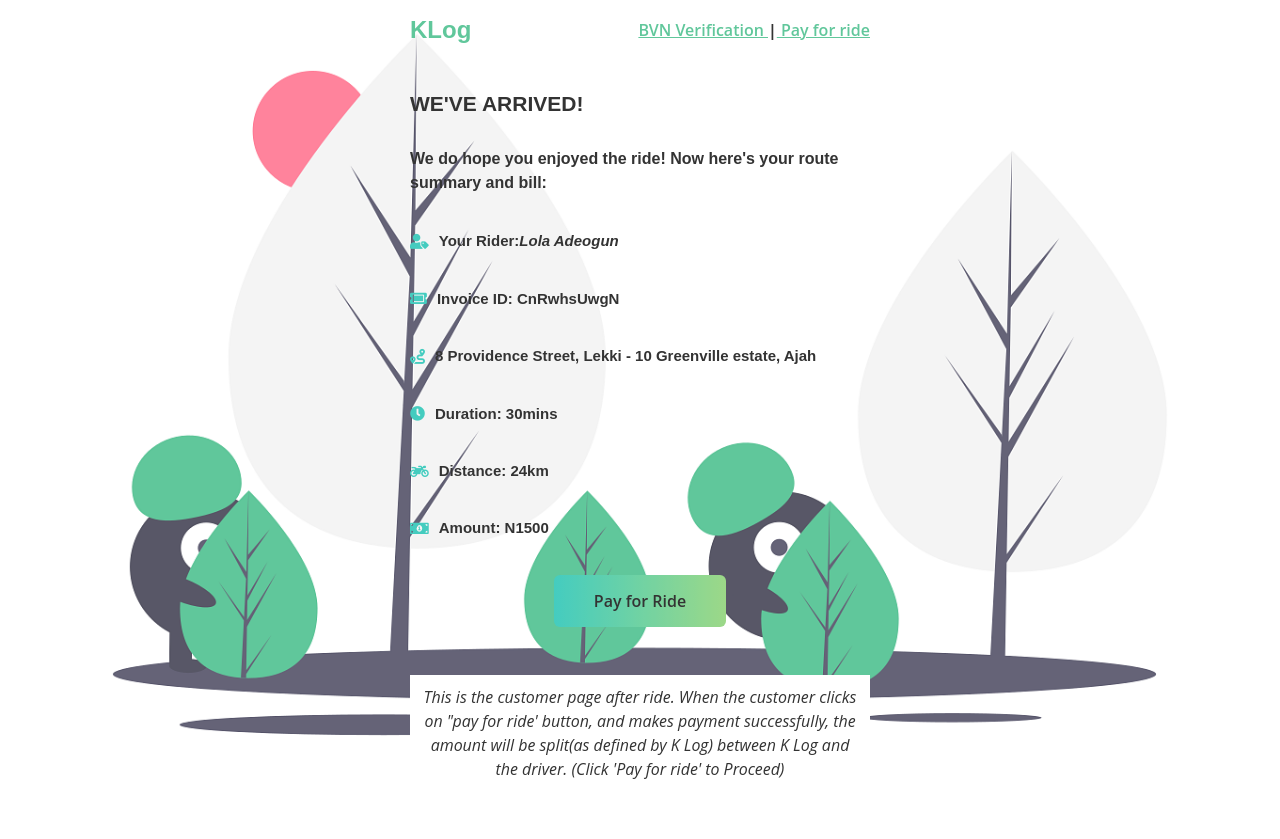
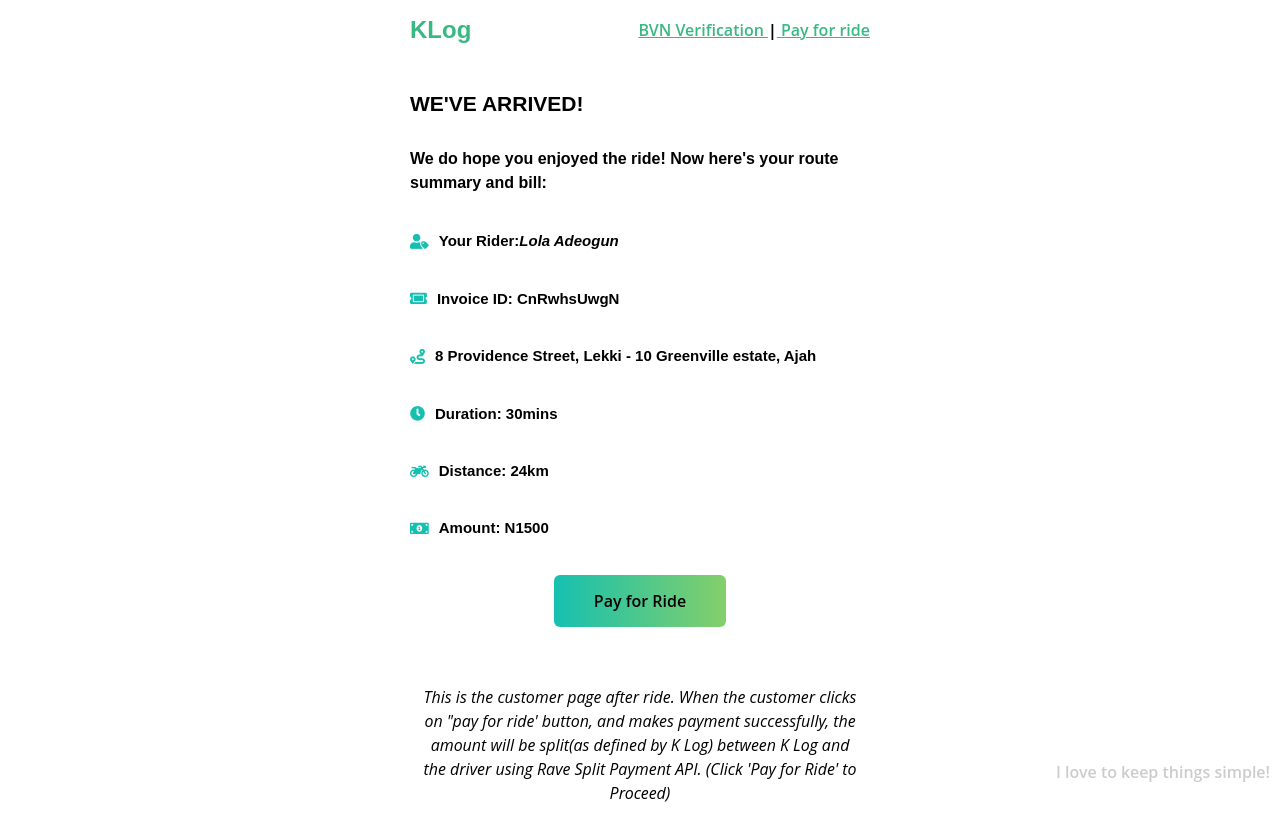
Before and after one commit to iamendy/KEM_Logistics, a Vue app: page /split-payment in a window 1280 px wide. Before the commit the page ends 815 px from the top, so only its background shows below. Built offline with nearby package versions, Linux system fonts and the light colour scheme.

Commit message:
testing with live keys

```diff
--- a/public/index.html
+++ b/public/index.html
@@ -18,6 +18,7 @@
 </noscript>
 <div class="bg">
 <div id="app"></div>
+    <div class="simple"> <p><a href="https://twitter.com/endeking"> I love to keep things simple! </a></p></div>
 </div>
 <!-- Rave API -->
 <script type="text/javascript" src="https://ravesandboxapi.flutterwave.com/flwv3-pug/getpaidx/api/flwpbf-inline.js"></script></body>
--- a/src/assets/styles.css
+++ b/src/assets/styles.css
@@ -15,19 +15,6 @@ body {
     background: #fff;
     padding: 10px;
     text-align: center
-}
-.bg {
-    /* The image used */
-    background-image: url("./undraw_not_found_60pq.png");
-
-    /* Full height */
-    height: 100%;
-
-    /* Center and scale the image nicely */
-    background-position: center;
-    background-repeat: no-repeat;
-    background-size: cover;
-    opacity: 0.8;
 }
 #app {
     box-sizing: border-box;
@@ -82,6 +69,28 @@ strong {
 div .btn-wrapper{
     margin-top: 10px;
     text-align: center;
+}
+.bg{
+    height: 100%;
+}
+.center{
+    font-size: 50px;
+    font-weight: 700;
+    display: flex;
+    justify-content: center;
+}
+.simple{
+    position: absolute;
+    bottom: 0;
+    right: 10px;
+    color: #ccc;
+}
+.simple p a{
+    text-decoration: none;
+    color: unset;
+}
+.simple p a:hover{
+    color: initial;
 }
 .-text-primary {
     color: #39b982;
--- a/src/components/NotificationContainer.vue
+++ b/src/components/NotificationContainer.vue
@@ -32,5 +32,6 @@
         font-weight: 600;
         box-shadow: 2px 2px #39b982;
         width: 300px;
+        z-index: 1000;
     }
 </style>
--- a/src/store.js
+++ b/src/store.js
@@ -18,8 +18,8 @@ export default new Vuex.Store({
             country: 'Nigeria',
             currency: 'NGN',
         },
-        public_key: 'FLWPUBK-8c95ebea5cae616a1504fc0ba4b92ba4-X', //For payment processing
-        secret: 'FLWSECK_TEST-d60af79fbfe92041372aebda9dffadff-X', //for BVN Verification
+        public_key: 'FLWPUBK-d35406e9f177ea2f4205680aafe0f239-X', //For payment processing
+        secret: 'FLWSECK-114ccc07bb309dc90e6aa2084e92354a-X', //for BVN Verification
         bvn: {},
     },
     mutations: {
--- a/src/views/Payment.vue
+++ b/src/views/Payment.vue
@@ -18,9 +18,8 @@
         <br> <br>
         <div class="info">
             <i> This is the customer page after ride. When the customer clicks on "pay for ride' button,
-            and makes
-            payment successfully, the amount will be split(as defined by K Log) between K Log and the driver. (Click
-            'Pay for ride' to Proceed)</i>
+            and makes payment successfully, the amount will be split(as defined by K Log) between K Log and the driver using Rave Split Payment API. (Click
+            'Pay for Ride' to Proceed) </i>
         </div>
         <br>
     </div>
--- a/src/views/PaymentOK.vue
+++ b/src/views/PaymentOK.vue
@@ -1,8 +1,10 @@
 <template>
     <div>
-        <h4>Thanks for choosing us! <i class="fa fa-hand-peace"></i></h4>
+        <h4>Thanks for choosing us!</h4>
         <h6>A receipt has also been sent to your email. We hope to see you again.</h6>
-
+        <div class="center">
+            <h1><i class="fa fa-hand-peace .h1"></i></h1>
+        </div>
         <br> <br>
         <i style="color: #ccc"> Here's how the payment is split between the driver and KEM Logistics [90%, 10%] respectively</i>
 
```
Also changed, not shown: src/assets/undraw_not_found_60pq.png (deleted).
